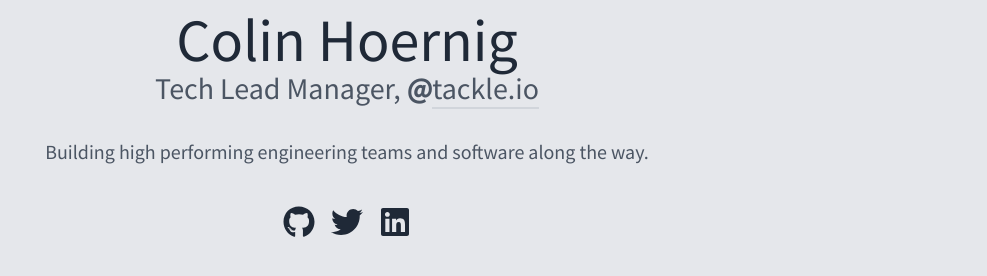
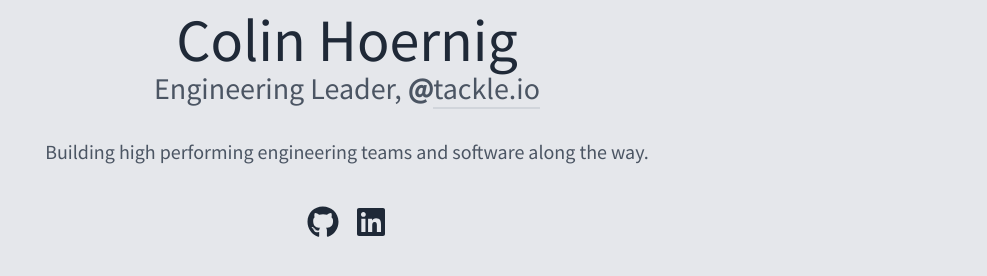
Before and after one commit to colinhoernig/ckhdotio-next, a Next.js app: page / in a window 1280 px wide. Shown: the part 396-672 px from the top of the page, without its empty margins (293-1280 px from the left). Built offline with nearby package versions, Linux system fonts and the light colour scheme.

Commit message:
chore: remove twitter, change title

```diff
--- a/src/components/Avatar.tsx
+++ b/src/components/Avatar.tsx
@@ -8,7 +8,6 @@ const Index = () => (
     <Image
       alt={"Headshot"}
       src={GRAVATAR_URL}
-      layout={"responsive"}
       loading="eager"
       width={150}
       height={150}
--- a/src/components/SocialIconRow.tsx
+++ b/src/components/SocialIconRow.tsx
@@ -1,4 +1,4 @@
-import { FaGithub, FaLinkedin, FaTwitter } from "react-icons/fa";
+import { FaGithub, FaLinkedin } from "react-icons/fa";
 
 const SOCIAL_LINKS = {
   github: {
@@ -7,13 +7,6 @@ const SOCIAL_LINKS = {
     handle: "@colinhoernig",
     srPretext: "View",
     icon: FaGithub,
-  },
-  twitter: {
-    service: "Twitter",
-    url: "https://twitter.com/colinhoernig",
-    handle: "@colinhoernig",
-    srPretext: "Follow",
-    icon: FaTwitter,
   },
   linkedin: {
     service: "LinkedIn",
--- a/src/pages/index.tsx
+++ b/src/pages/index.tsx
@@ -8,7 +8,7 @@ const Index = () => (
       <Avatar />
       <h1 className="text-4xl md:text-6xl">Colin Hoernig</h1>
       <h2 className="text-lg md:text-3xl text-gray-600 dark:text-gray-400">
-        Tech Lead Manager,{" "}
+        Engineering Leader,{" "}
         <a href="https://tackle.io">
           <span className="font-semibold">@</span>
           <span className="border-b-2 border-gray-300">tackle.io</span>
```
